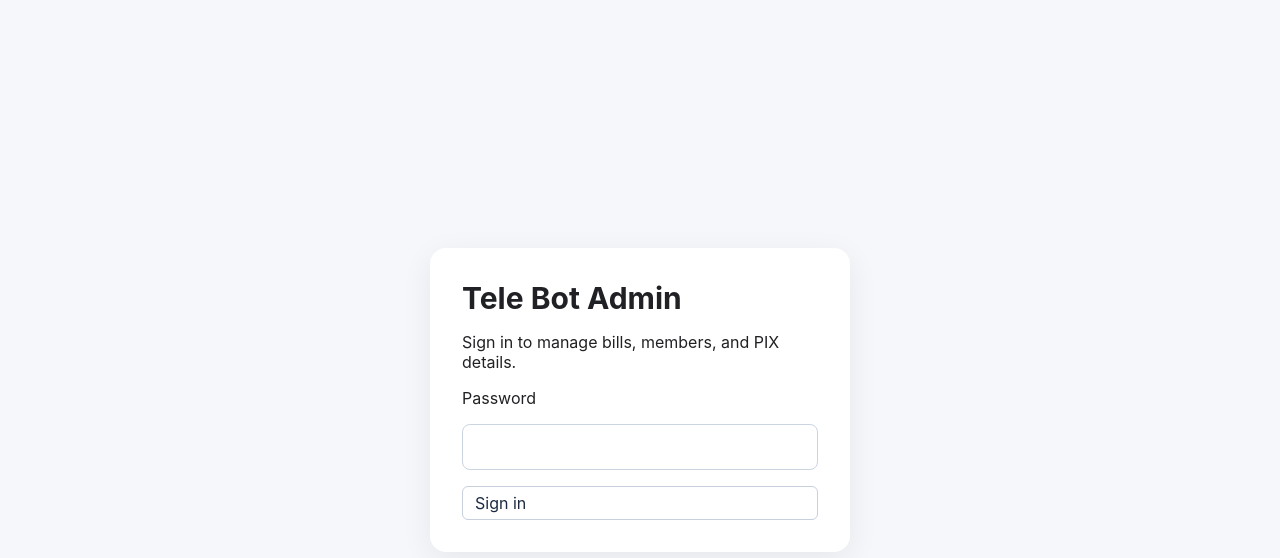
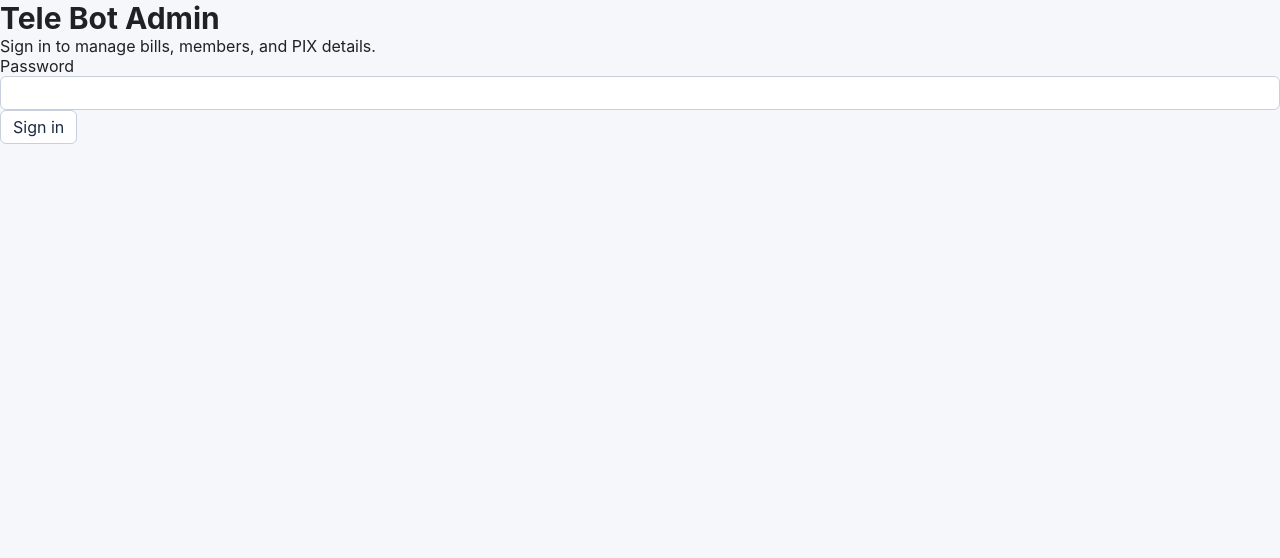
Before and after one commit to prinako/tele_bot_node, a React (Vite) app in the folder admin_panel/: page / in a window 1280 px wide. Shown: the top 558 px of the page. Built offline with nearby package versions, Linux system fonts and the light colour scheme; no server answers.

Commit message:
refactor: remove unused login styles from main.css

```diff
--- a/admin_panel/src/styles/main.css
+++ b/admin_panel/src/styles/main.css
@@ -321,7 +321,3 @@ td {
     flex-direction: column;
   }
 }
-
-.login-shell { min-height: 100vh; display: grid; place-items: center; padding: 24px; }
-.login-card { width: min(100%, 420px); display: grid; gap: 16px; padding: 32px; border-radius: 16px; background: white; box-shadow: 0 8px 32px #0001; }
-.login-card input { width: 100%; box-sizing: border-box; padding: 12px; border: 1px solid #cbd5e1; border-radius: 8px; }
```
